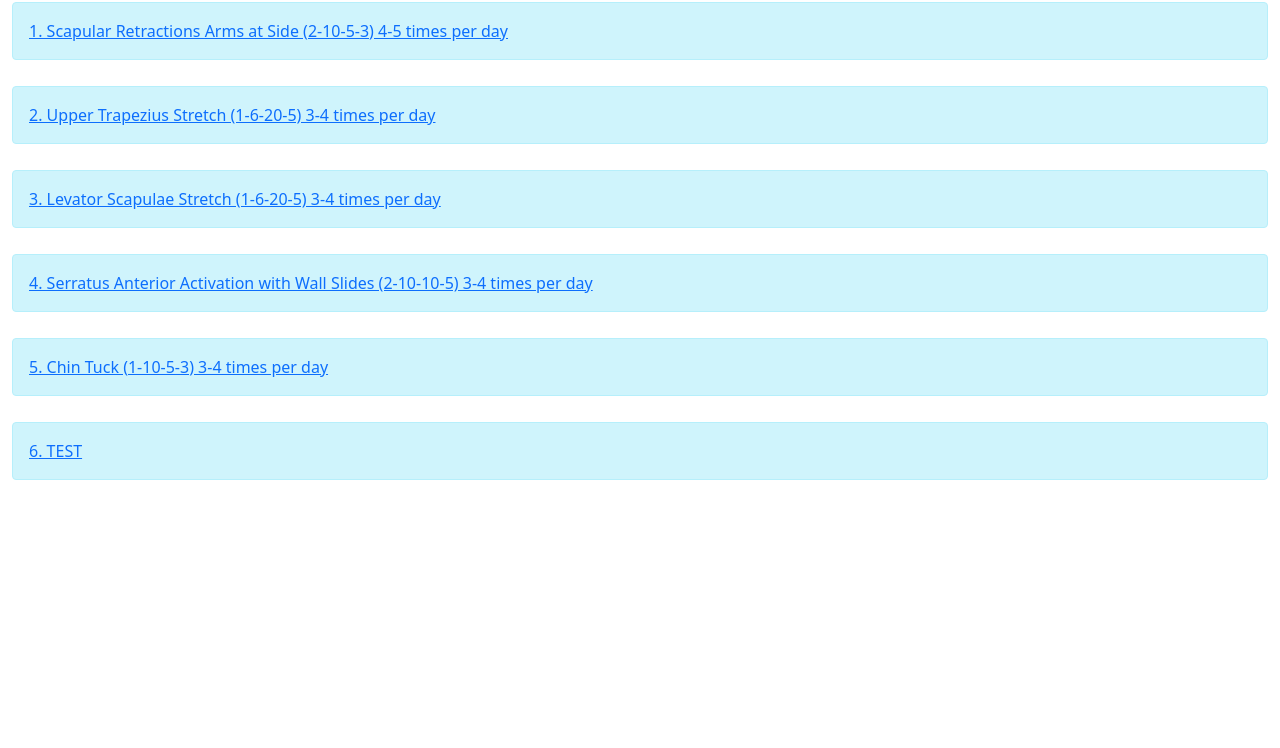
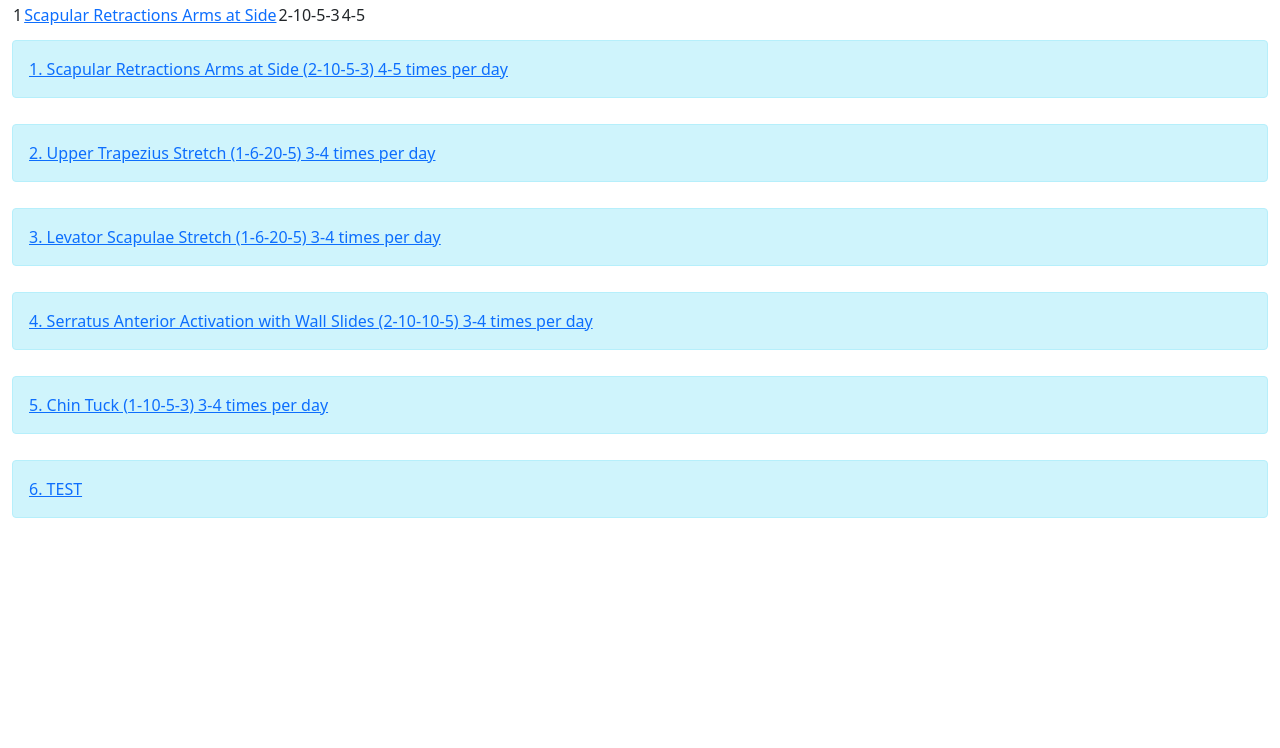
Before and after one commit to hn4002/hn4002.github.io, a plain HTML site: page yogatimer/yogatimer-list.html in a window 1280 px wide. Shown: the part 52-800 px from the top of the page. Drawn offline with nearby package versions, Linux system fonts and the light colour scheme.

Commit message:
Update yogatimer-list.html

```diff
--- a/yogatimer/yogatimer-list.html
+++ b/yogatimer/yogatimer-list.html
@@ -13,7 +13,23 @@
   </head>
   <body>
     <div class="container-fluid pg-3" style="padding-top: 10px;">
-        <h3 style="margin-bottom: 10px;">Yoga Timer List</h3>
+      <h3 style="margin-bottom: 10px;">Yoga Timer List</h3>
+      <table>
+        <tbody>
+            <tr>
+              <td>1</td>
+              <td><a class="button" href="yogatimer.html?sets=2&reps=10&work=5&rest=3&prep=3">Scapular Retractions Arms at Side</a></td>
+              <td>2-10-5-3</td>
+              <td>4-5</td>
+            </tr>
+            <tr>
+              <td></td>
+              <td></td>
+              <td></td>
+              <td></td>
+            </tr>
+          </tbody>
+      </table>
         <div class="row" style="margin-top: 10px;">
             <div class="col">
                 <div class="alert alert-info" role="alert">
```
